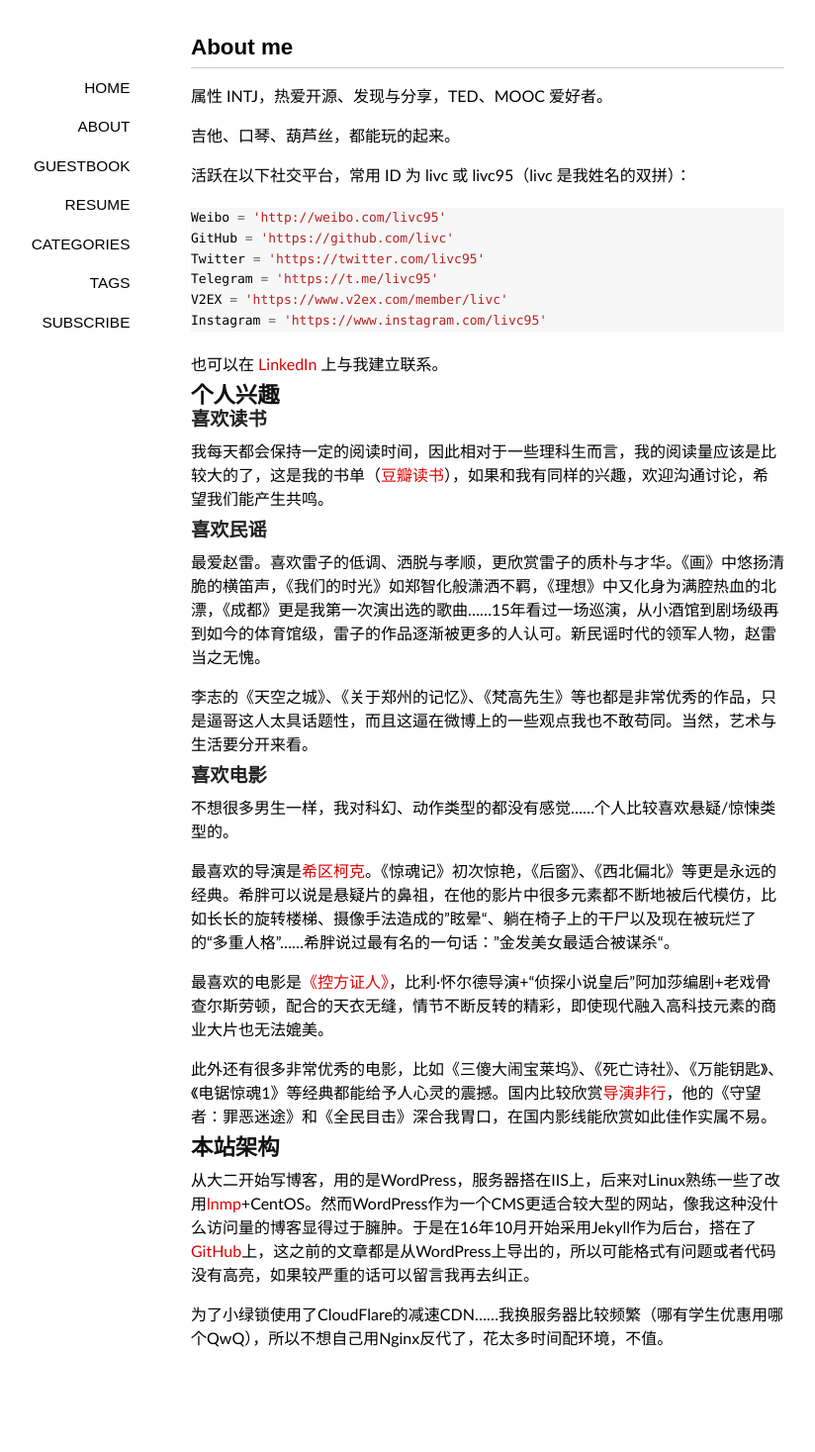
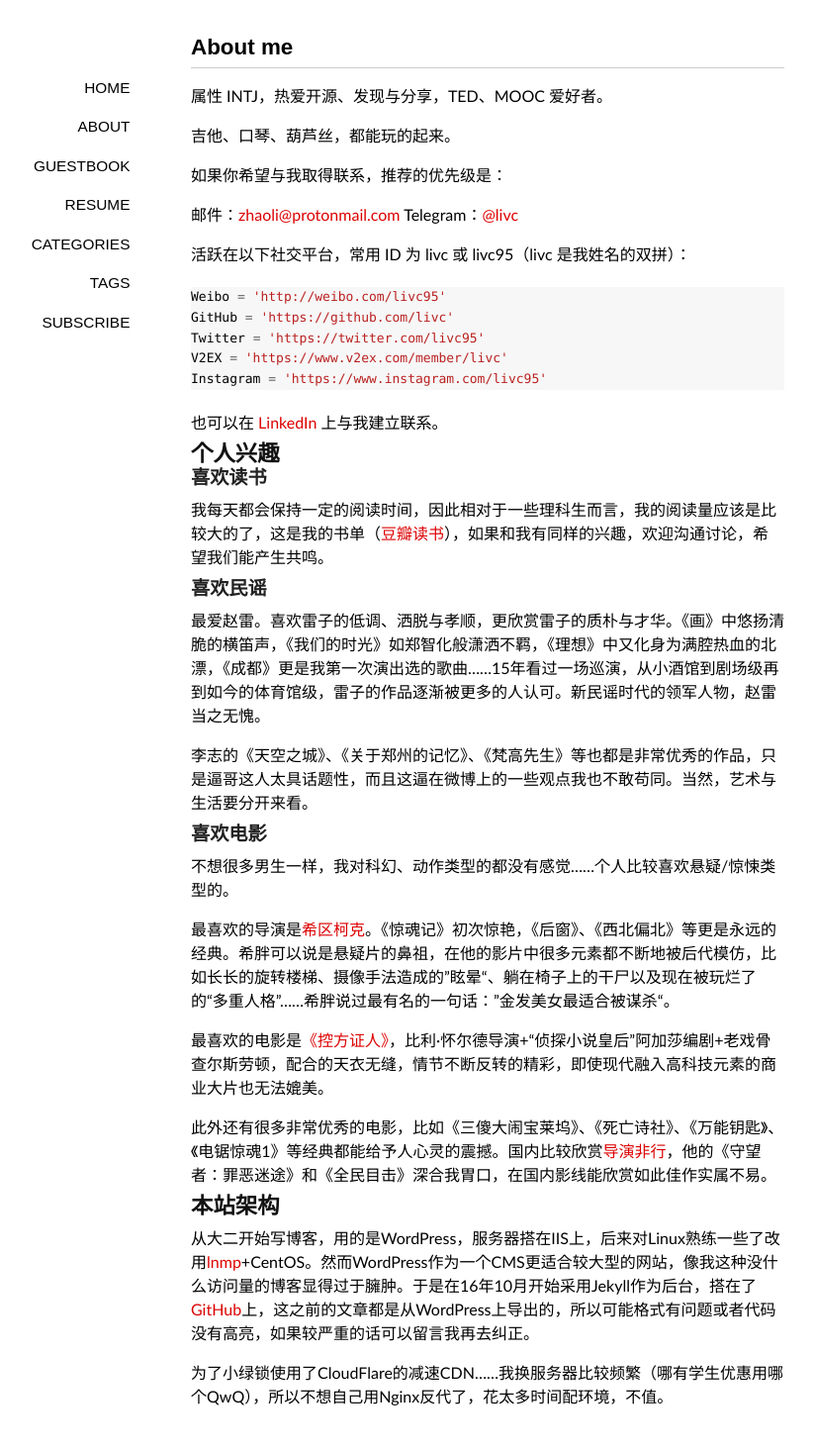
Before and after one commit to livc/livc.github.io, a Jekyll site: the page built from about/index.md, in a window 1280 px wide. Shown: the whole page at 99% size, without its empty margins (147-971 px from the left). Built offline with Jekyll 4.4.1, drawn with Linux system fonts in a browser that asks for light colours; nearby versions of some CDN libraries; some web fonts are replaced; before the commit the page ends 1408 px from its top, so only the background shows below that.

Commit message:
update index.md

````diff
--- a/about/index.md
+++ b/about/index.md
@@ -7,13 +7,17 @@
 
 吉他、口琴、葫芦丝，都能玩的起来。
 
+如果你希望与我取得联系，推荐的优先级是：
+
+邮件：<zhaoli@protonmail.com>
+Telegram：[@livc](https://t.me/livc95)
+
 活跃在以下社交平台，常用 ID 为 livc 或 livc95（livc 是我姓名的双拼）：
 
 ```bash
 Weibo = 'http://weibo.com/livc95'
 GitHub = 'https://github.com/livc'
 Twitter = 'https://twitter.com/livc95'
-Telegram = 'https://t.me/livc95'
 V2EX = 'https://www.v2ex.com/member/livc'
 Instagram = 'https://www.instagram.com/livc95'
 ```
````
